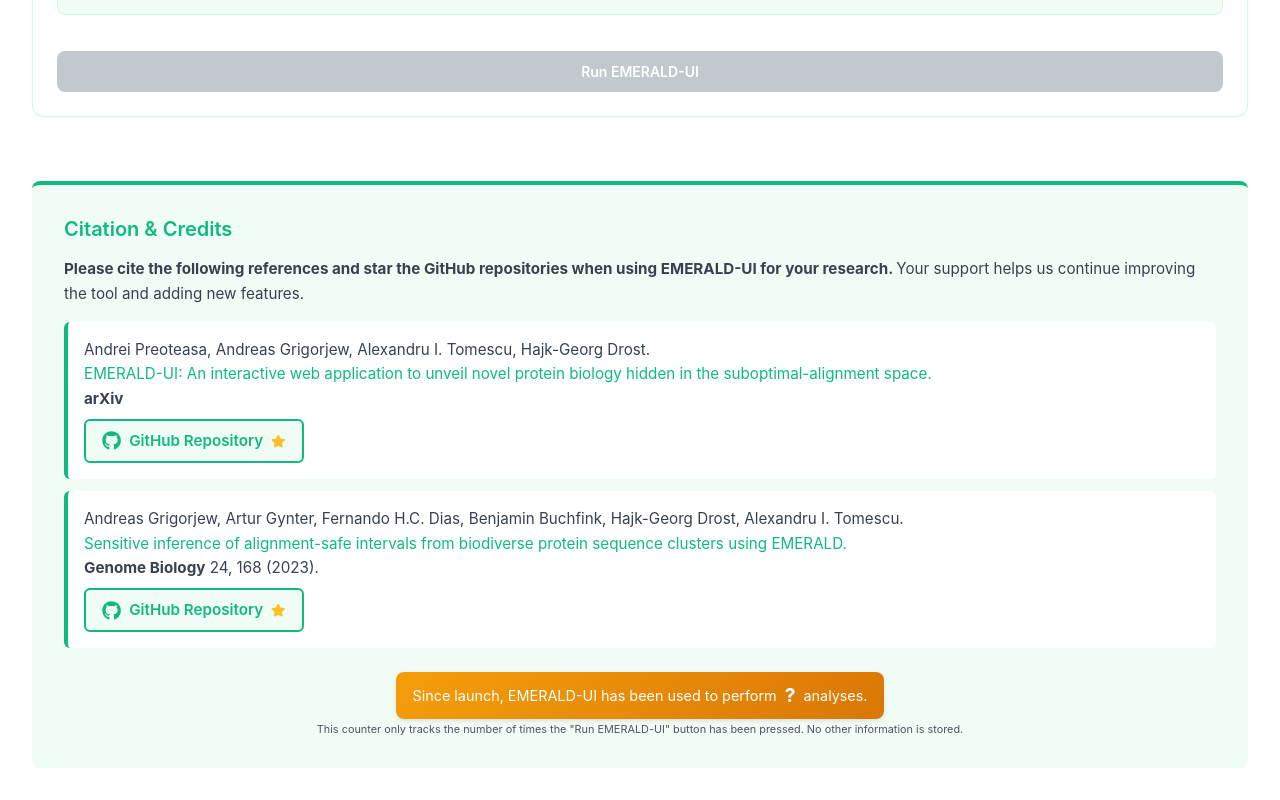
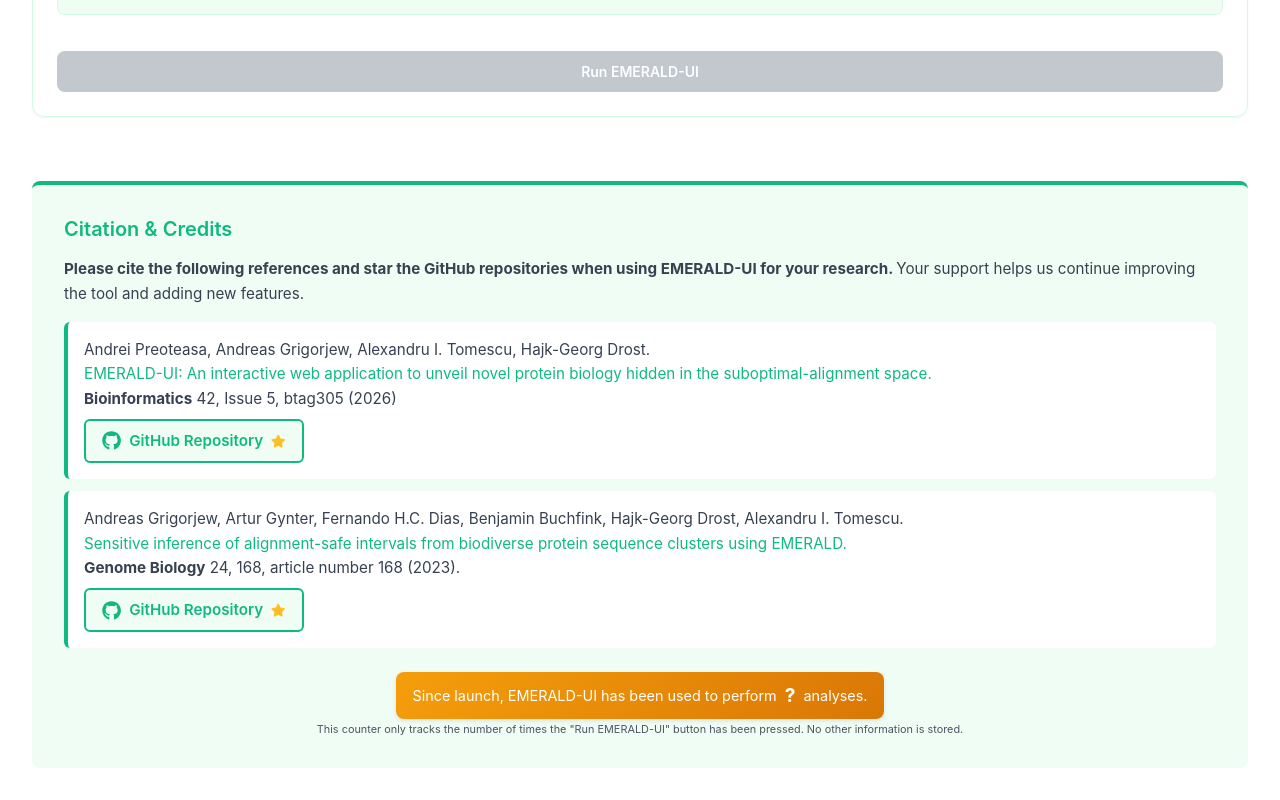
Before and after one commit to algbio/emerald-ui, a React (Vite) app: page / in a window 1280 px wide. Shown: the part 2365-3165 px from the top of the page. Built offline with nearby package versions, Linux system fonts and the light colour scheme; no server answers; what molstar would draw is missing.

Commit message:
Update citation to EMERALD-UI paper

```diff
--- a/src/App.tsx
+++ b/src/App.tsx
@@ -400,11 +400,11 @@ function AppContent() {
             <p className="citation-text">
               Andrei Preoteasa, Andreas Grigorjew, Alexandru I. Tomescu, Hajk-Georg Drost.
               <br />
-              <a href="https://doi.org/10.48550/arXiv.2602.12730" target="_blank" rel="noopener noreferrer">
+              <a href="https://doi.org/10.1093/bioinformatics/btag305" target="_blank" rel="noopener noreferrer">
                 EMERALD-UI: An interactive web application to unveil novel protein biology hidden in the suboptimal-alignment space.
               </a>
               <br />
-              <strong>arXiv</strong>
+              <strong>Bioinformatics</strong> 42, Issue 5, btag305 (2026)
               <br />
               <a href="https://github.com/algbio/emerald-ui" target="_blank" rel="noopener noreferrer" className="github-link">
                 <FaGithub className="github-icon" />
@@ -420,7 +420,7 @@ function AppContent() {
                 Sensitive inference of alignment-safe intervals from biodiverse protein sequence clusters using EMERALD.
               </a>
               <br />
-              <strong>Genome Biology</strong> 24, 168 (2023).
+              <strong>Genome Biology</strong> 24, 168, article number 168 (2023).
               <br />
               <a href="https://github.com/algbio/emerald" target="_blank" rel="noopener noreferrer" className="github-link">
                 <FaGithub className="github-icon" />
```
